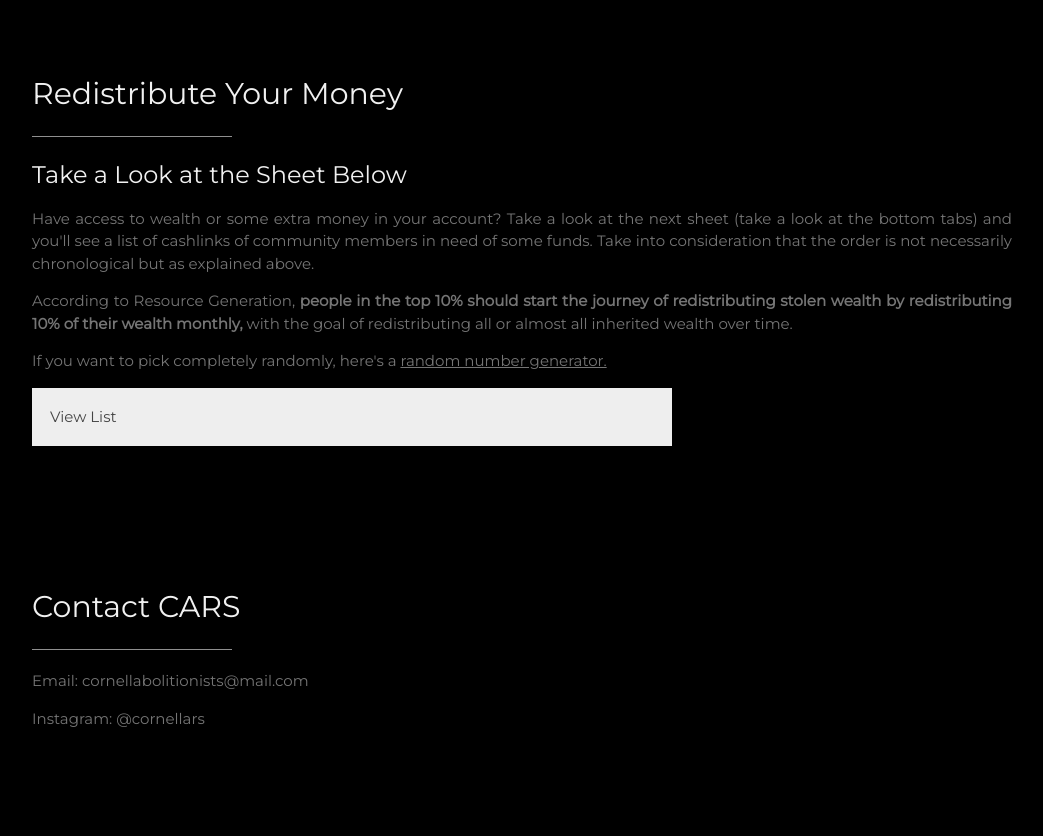
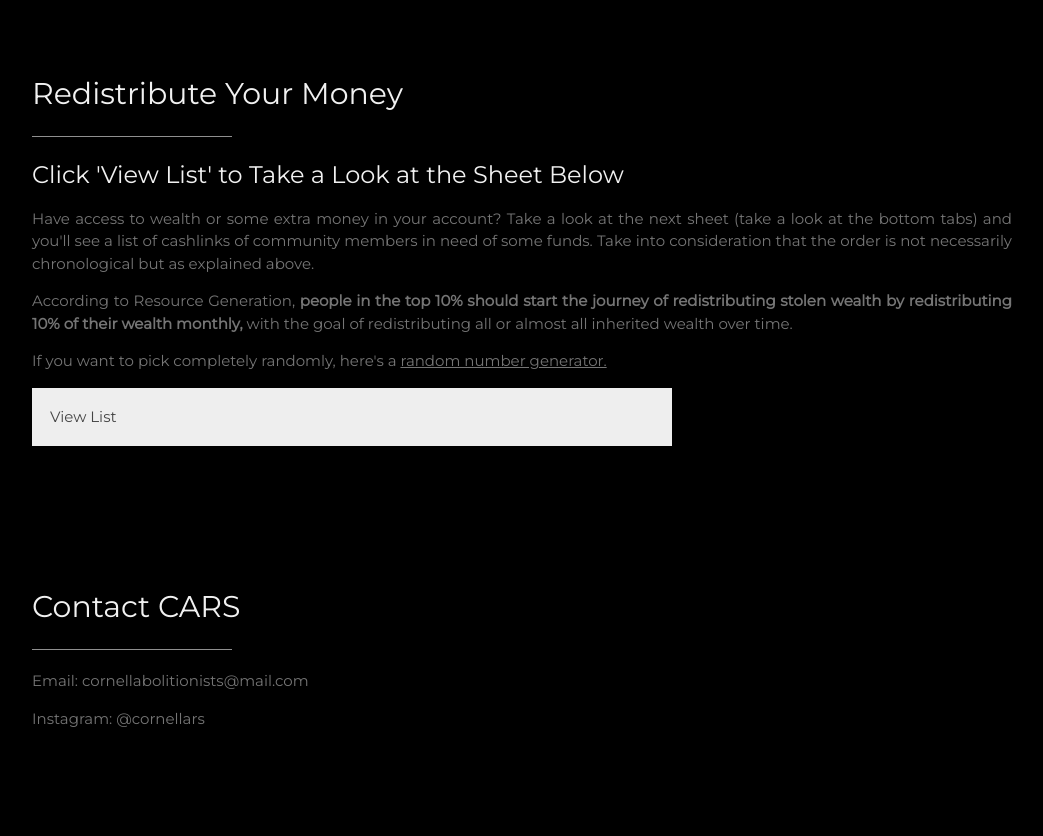
Before and after one commit to taliadattar/cumutualaid, a plain HTML site: page index.html in a window 1280 px wide. Shown: the part 1208-2044 px from the top of the page, without its empty margins (178-1221 px from the left). Drawn offline with nearby package versions, Linux system fonts and the light colour scheme.

Commit message:
small content fix

```diff
--- a/index.html
+++ b/index.html
@@ -89,7 +89,7 @@ body, h1,h2,h3,h4,h5,h6 {font-family: "Montserrat", sans-serif}
   <div class="w3-content w3-justify w3-text-grey w3-padding-64" id="give">
     <h2 class="w3-text-light-grey">Redistribute Your Money</h2>
     <hr style="width:200px" class="w3-opacity">
-    <h3 class="w3-text-light-grey">Take a Look at the Sheet Below</h3>
+    <h3 class="w3-text-light-grey">Click 'View List' to Take a Look at the Sheet Below</h3>
     <p>Have access to wealth or some extra money in your account? Take a look at the next sheet (take a look at the bottom tabs) and you'll see a list of cashlinks of community members in need of some funds. Take into consideration that the order is not necessarily chronological but as explained above.</p>
     <p>According to Resource Generation, <b>people in the top 10% should start the journey of redistributing stolen wealth by redistributing 10% of their wealth monthly,</b> with the goal of redistributing all or almost all inherited wealth over time.</p>
     <p>If you want to pick completely randomly, here's a <!-- Calculator Copyright Calculate Stuff - calculatestuff.com --><a href="https://www.calculatestuff.com/miscellaneous/random-number-generator" onclick="window.open('https://www.calculatestuff.com/miscellaneous/random-number-generator?display_type=popup','Random Number Generator','width=700,height=700,resizable=1,scrollbars=1,toolbar=0,menubar=0');return false;">random number generator.</a>
```
